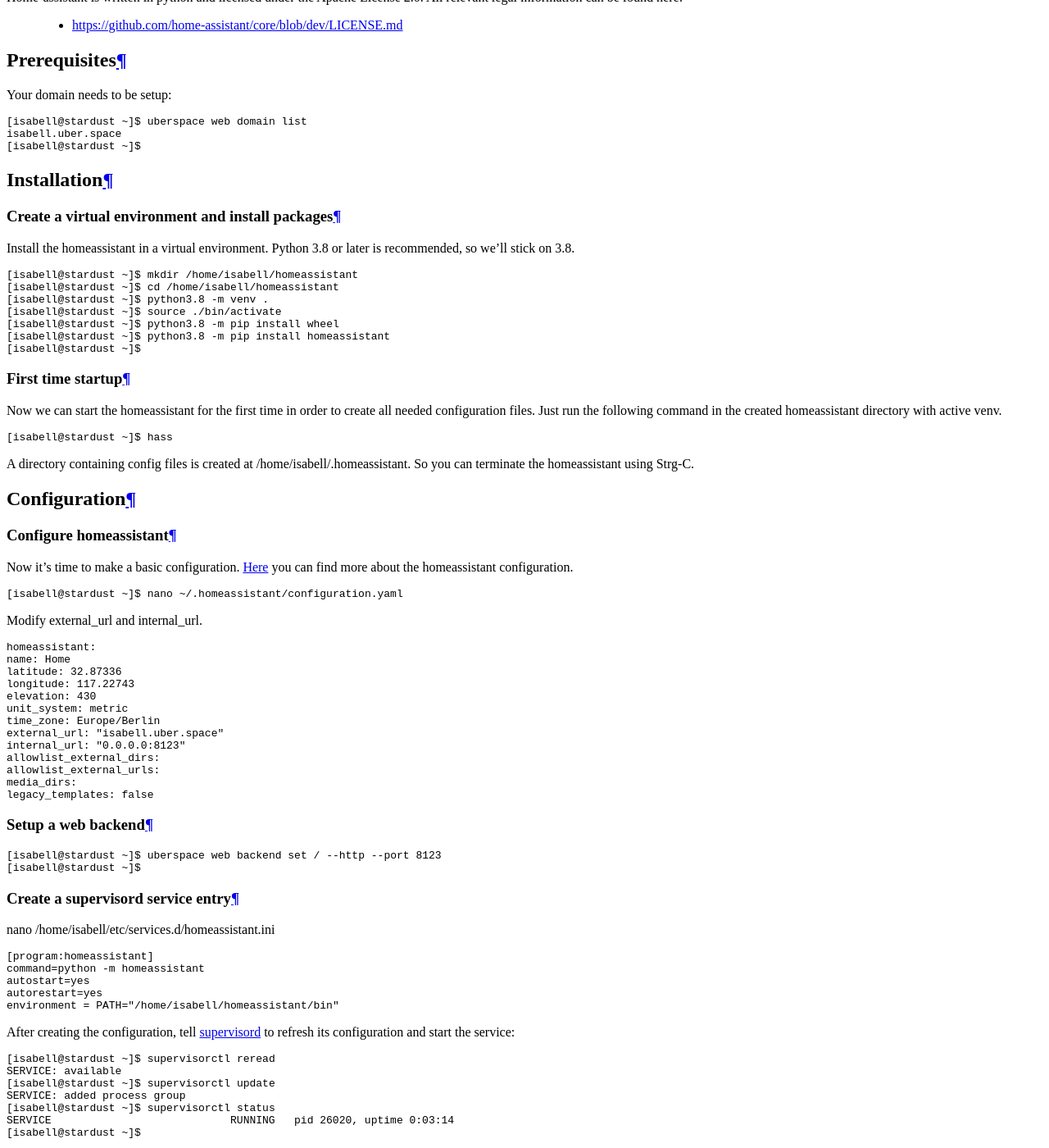
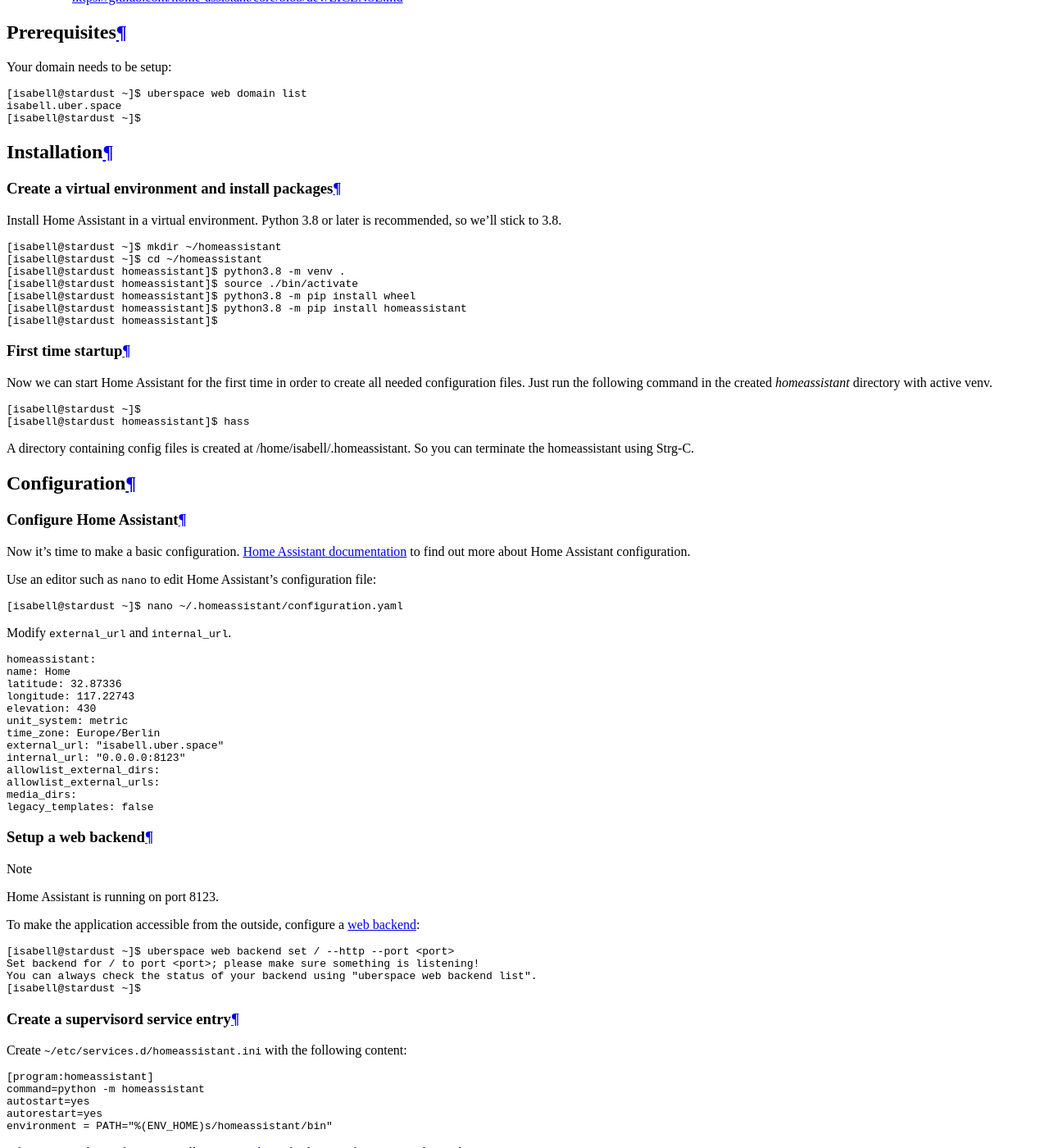
Before and after one commit to Uberspace/lab, a Sphinx documentation site: the page built from source/guide_homeassistant.rst, in a window 1280 px wide and 1400 px high, scrolled down 4399 px. Shown: the whole window at 82% size. Built offline with Sphinx 7.4.7 and the Read the Docs theme 2.0.0, drawn with Linux system fonts in a browser that asks for light colours; some of the changed text lies outside the part shown.

Commit message:
Update guide_homeassistant.rst

```diff
--- a/source/guide_homeassistant.rst
+++ b/source/guide_homeassistant.rst
@@ -34,7 +32,7 @@
 License
 =======
 
-Home-assistant is written in python and licensed under the Apache License 2.0.
+Home Assistant is written in Python and licensed under the Apache License 2.0.
 All relevant legal information can be found here:
 
   * https://github.com/home-assistant/core/blob/dev/LICENSE.md
@@ -50,31 +48,31 @@
 ============
 
 Create a virtual environment and install packages
--------------------
-Install the homeassistant in a virtual environment.
-Python 3.8 or later is recommended, so we'll stick on 3.8.
+-------------------------------------------------
+Install Home Assistant in a virtual environment.
+Python 3.8 or later is recommended, so we'll stick to 3.8.
 
 .. code-block:: console
  :emphasize-lines: 1,2,3,4,5,6
 
- [isabell@stardust ~]$ mkdir /home/isabell/homeassistant
- [isabell@stardust ~]$ cd /home/isabell/homeassistant
- [isabell@stardust ~]$ python3.8 -m venv .
- [isabell@stardust ~]$ source ./bin/activate
- [isabell@stardust ~]$ python3.8 -m pip install wheel
- [isabell@stardust ~]$ python3.8 -m pip install homeassistant
- [isabell@stardust ~]$
+ [isabell@stardust ~]$ mkdir ~/homeassistant
+ [isabell@stardust ~]$ cd ~/homeassistant
+ [isabell@stardust homeassistant]$ python3.8 -m venv .
+ [isabell@stardust homeassistant]$ source ./bin/activate
+ [isabell@stardust homeassistant]$ python3.8 -m pip install wheel
+ [isabell@stardust homeassistant]$ python3.8 -m pip install homeassistant
+ [isabell@stardust homeassistant]$
 
 
 First time startup
----------------
-Now we can start the homeassistant for the first time in order to create all needed configuration files.
-Just run the following command in the created homeassistant directory with active venv.
+------------------
+Now we can start Home Assistant for the first time in order to create all needed configuration files.
+Just run the following command in the created `homeassistant` directory with active venv.
 
 .. code-block:: console
- :emphasize-lines: 1
 
- [isabell@stardust ~]$ hass
+ [isabell@stardust ~]$
+ [isabell@stardust homeassistant]$ hass
 
 A directory containing config files is created at /home/isabell/.homeassistant.
 So you can terminate the homeassistant using Strg-C.
@@ -83,23 +81,24 @@
 Configuration
 =============
 
-Configure homeassistant
--------------------
+Configure Home Assistant
+------------------------
 
 Now it's time to make a basic configuration.
-Here_ you can find more about the homeassistant configuration.
+`Home Assistant documentation`_ to find out more about  Home Assistant configuration.
 
-.. _Here: https://www.home-assistant.io/docs/configuration/basic/
+.. _`Home Assistant documentation`: https://www.home-assistant.io/docs/configuration/basic/
+
+Use an editor such as ``nano`` to edit Home Assistant's configuration file:
 
 .. code-block:: console
- :emphasize-lines: 1
 
  [isabell@stardust ~]$ nano ~/.homeassistant/configuration.yaml
 
-Modify external_url and internal_url.
+Modify ``external_url`` and ``internal_url``.
 
 .. code-block:: yaml
-  :emphasize-lines: 8,9
+  :emphasize-lines: 3,4,5,8,9
 
   homeassistant:
   name: Home
@@ -118,15 +117,16 @@
 Setup a web backend
 -------------------
 
-::
+.. note::
 
-    [isabell@stardust ~]$ uberspace web backend set / --http --port 8123
-    [isabell@stardust ~]$
+    Home Assistant is running on port 8123.
 
+.. include:: includes/web-backend.rst
 
 Create a supervisord service entry
 -------------------
-nano /home/isabell/etc/services.d/homeassistant.ini
+
+Create ``~/etc/services.d/homeassistant.ini`` with the following content:
 
 .. code-block:: ini
   :emphasize-lines: 8,9
@@ -135,15 +135,16 @@
   command=python -m homeassistant
   autostart=yes
   autorestart=yes
-  environment = PATH="/home/isabell/homeassistant/bin"
+  environment = PATH="%(ENV_HOME)s/homeassistant/bin"
 
 .. include:: includes/supervisord.rst
 
+If it's not in state RUNNING, check your configuration.
 
 Finishing installation
 ======================
 
-Now your homeassistant should be running and you can point your webbrowser to the configured domain in order to make the initial homeserver setup.
+Now Home Assistant should be running and you can point your webbrowser to the configured domain in order to make the initial homeserver setup.
 
 
 Best practices
```
Also changed, not shown: other parts of source/guide_homeassistant.rst (+2 -4 lines).
